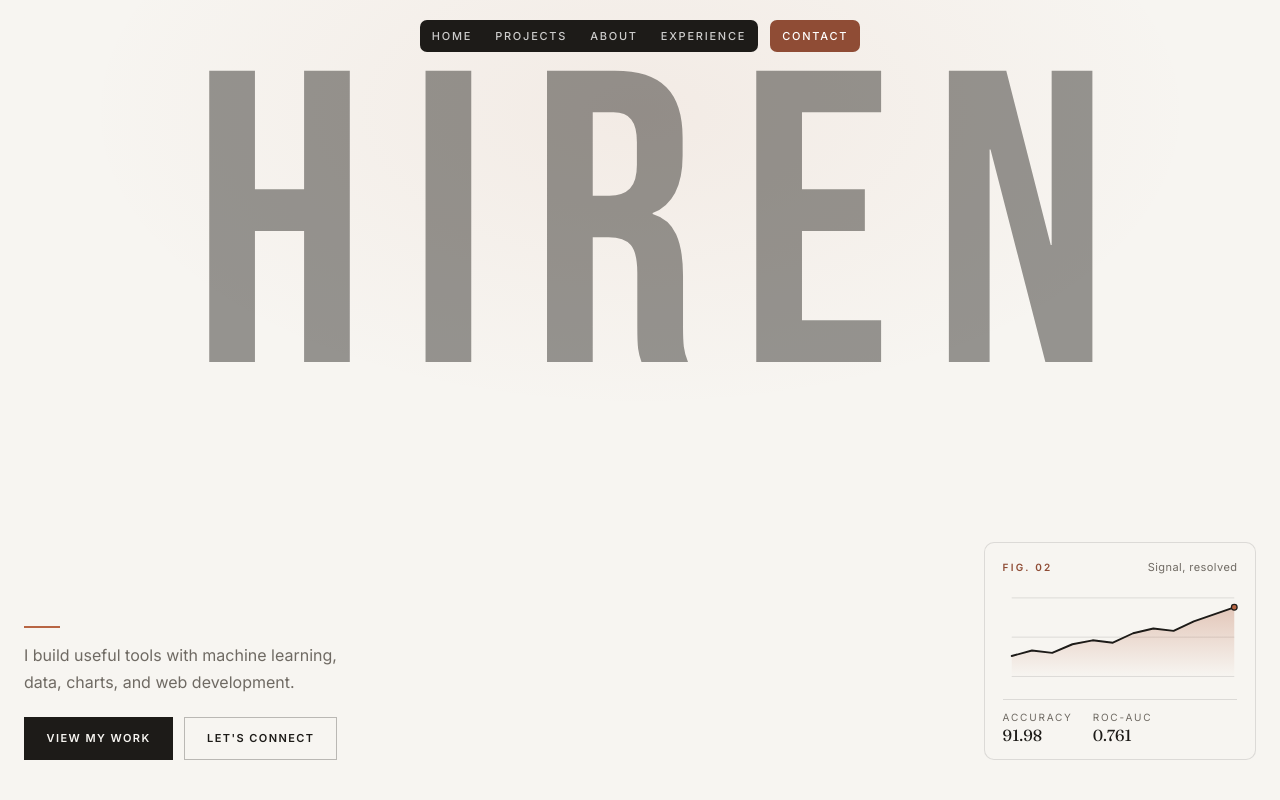
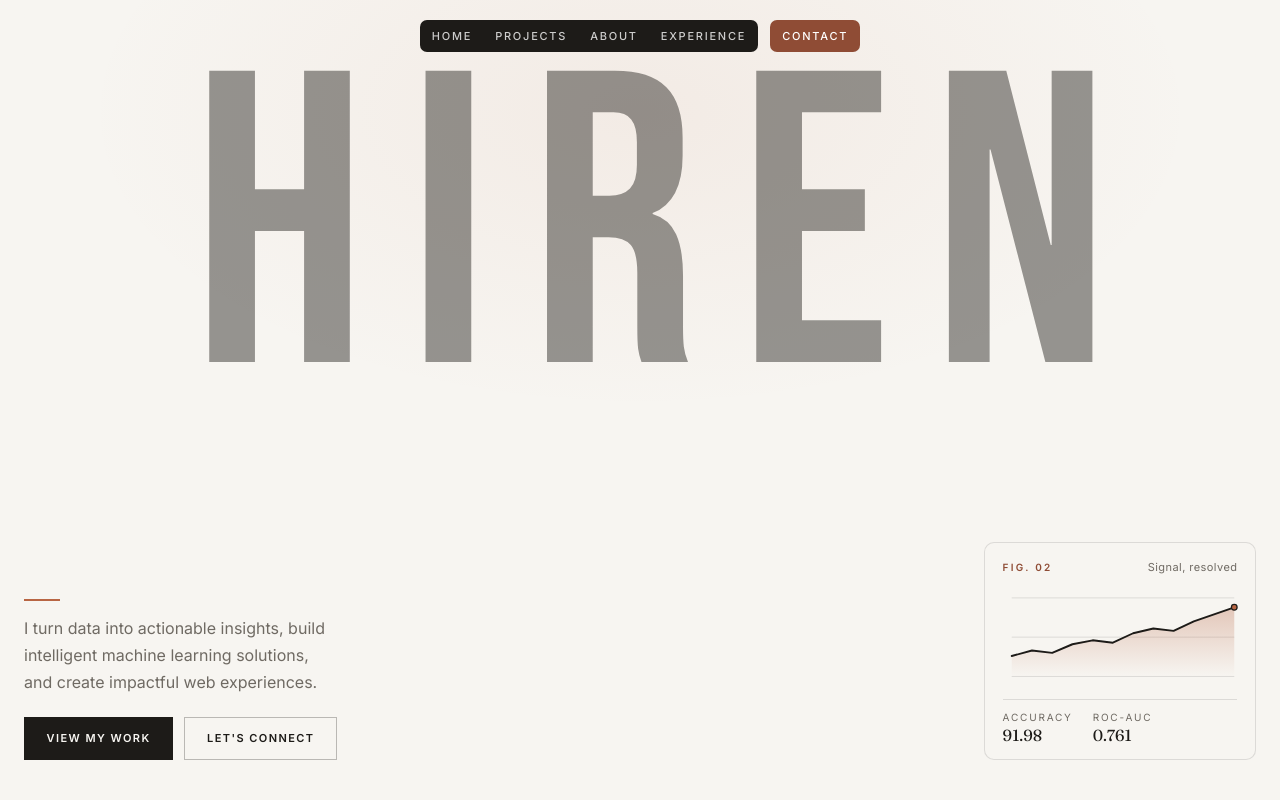
Before and after one commit to hiren223/hiren223.github.io, a React (Vite) app: page / in a window 1280 px wide. Shown: the top 800 px of the page. Built offline with nearby package versions, Linux system fonts and the light colour scheme.

Commit message:
Update hero section tagline

```diff
--- a/src/components/portfolio/HeroSection.tsx
+++ b/src/components/portfolio/HeroSection.tsx
@@ -190,8 +190,7 @@ export function HeroSection() {
           >
             <hr className="hk-hero__rule" />
             <p className="hk-hero__desc">
-              I build useful tools with machine learning, data, charts, and web
-              development.
+             I turn data into actionable insights, build intelligent machine learning solutions, and create impactful web experiences.
             </p>
             <div className="hk-hero__actions">
               <a className="hk-hero__btn hk-hero__btn--solid" href="#work">
```
